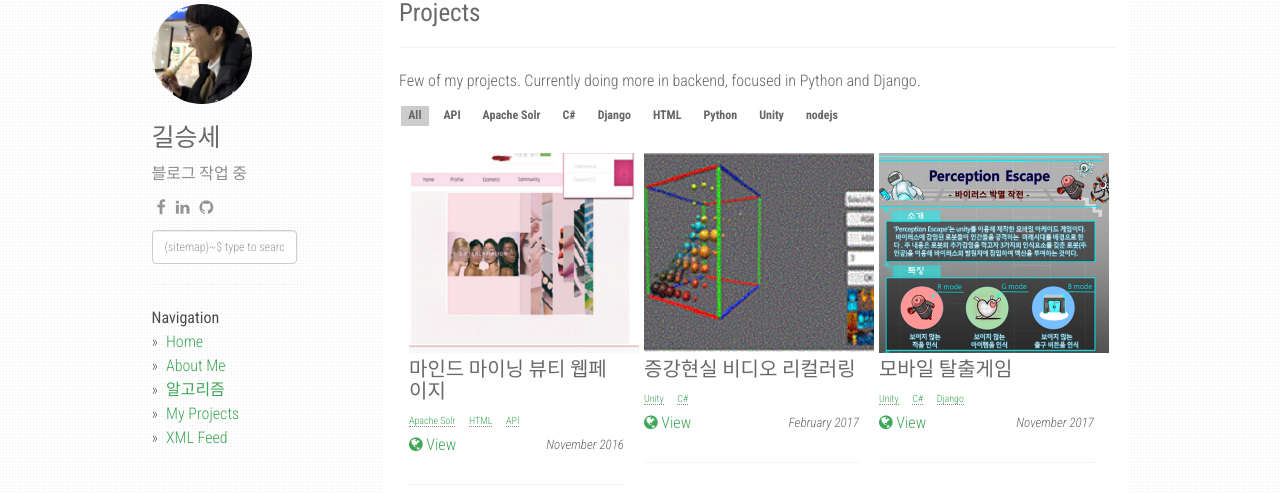
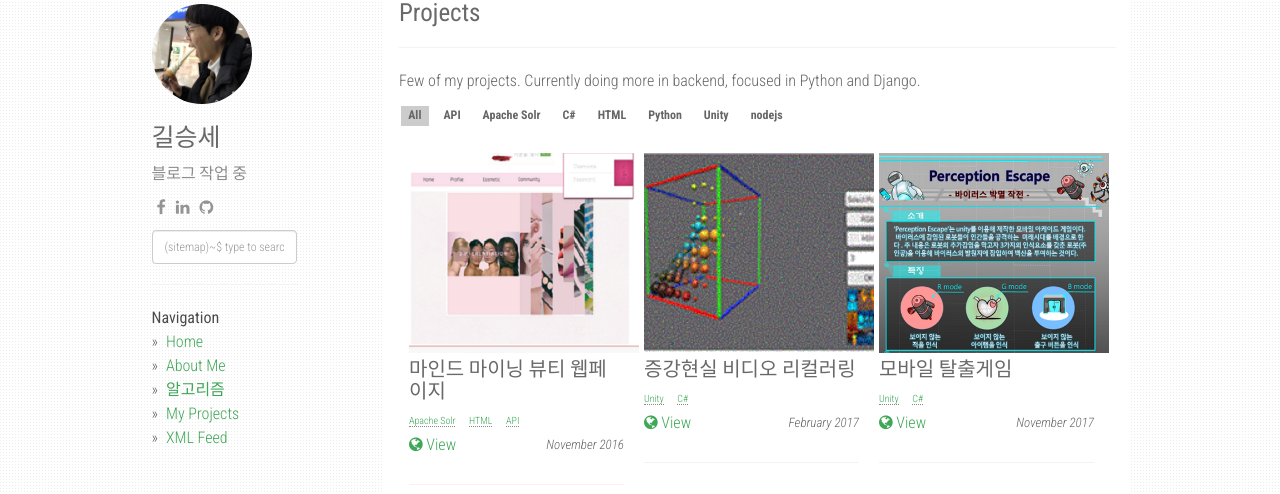
Before and after one commit to agusmakmun/agusmakmun.github.io, a Jekyll site: the page built from projects.md, in a window 1280 px wide. Shown: the part 496-990 px from the top of the page. Built offline with Jekyll 4.4.1, drawn with Linux system fonts in a browser that asks for light colours; nearby versions of some CDN libraries.

Commit message:
Update projects.json

```diff
--- a/_data/projects.json
+++ b/_data/projects.json
@@ -21,7 +21,7 @@
 		"image": "모바일 탈출게임.png",
 		"url": "#",
 		"date": "November 2017",
-		"tags": ["Unity","C#","Django"]
+		"tags": ["Unity","C#"]
 	},
 	{
 		"slug": "star-rail-project",
```
